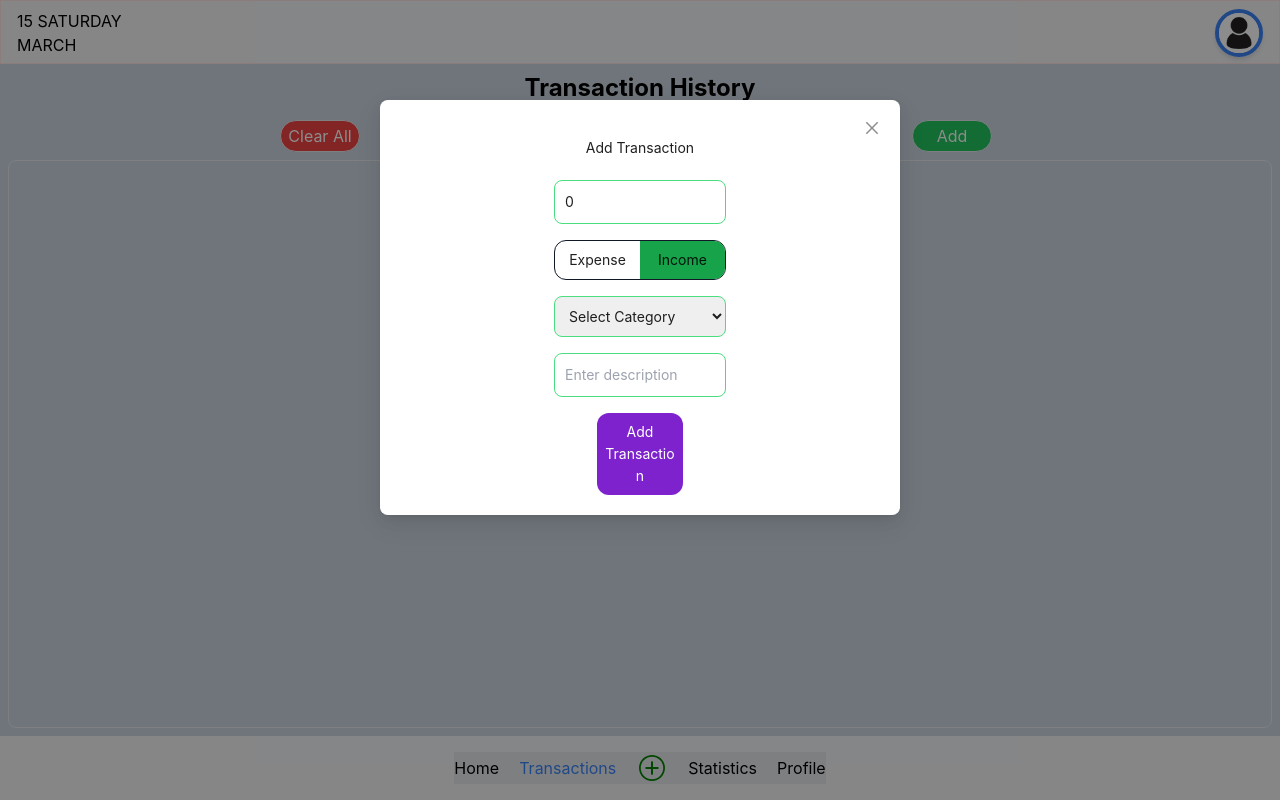
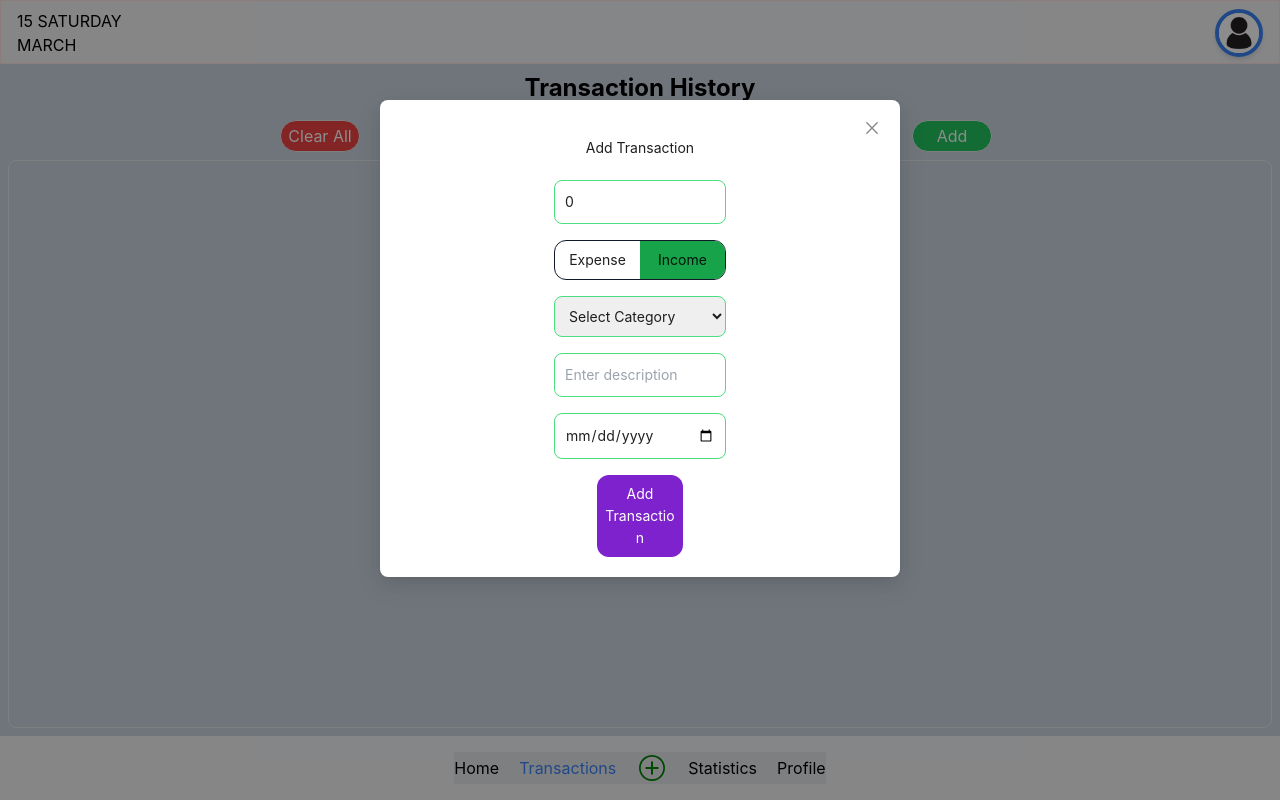
Before and after one commit to gnknaveenkumar/advanced_expense_tracker, a React (Create React App) app: page /transactions in a window 1280 px wide. Both pictures are taken after a click on the button "Add". Built offline with nearby package versions, Linux system fonts and the light colour scheme.

Commit message:
added date

```diff
--- a/src/App.tsx
+++ b/src/App.tsx
@@ -37,7 +37,7 @@ function App() {
             <Route path="/" element={<PageContainer />}>
               <Route path="/" element={<Home />} />
               <Route path="/transactions" element={<Transactions />} />
-              <Route path="/addTransaction" element={<AddTransaction />} />
+              {/* <Route path="/addTransaction" element={<AddTransaction />} /> */}
               <Route path="/statictics" element={<Statictics />} />
               <Route path="/profile" element={<Profile />} />
             </Route>
--- a/src/common/types.ts
+++ b/src/common/types.ts
@@ -4,7 +4,7 @@ export interface Transaction {
   category: string;
   description: string;
   isIncome: boolean;
-  date: number;
+  date: string;
 }
 
 export type TransactionType = {
--- a/src/components/AddTransactionModal.tsx
+++ b/src/components/AddTransactionModal.tsx
@@ -16,7 +16,7 @@ const AddTransactionModal = () => {
   const [money, setMoney] = useState<number>(0);
   const [category, setCategory] = useState<string>("");
   const [description, setDescription] = useState<string>("");
-  const [date, setDate] = useState<number>(Date.now());
+  const [date, setDate] = useState<string>("");
   const [isIncome, setIsIncome] = useState<boolean>(true);
   const [id, setId] = useState<number>(Date.now());
 
@@ -82,7 +82,7 @@ const AddTransactionModal = () => {
     setCategory("");
     setDescription("");
     setIsIncome(true);
-    setDate(0);
+    setDate("kik,,ll;p");
 
     setTransactionAction({
       id: null,
@@ -213,13 +213,13 @@ const AddTransactionModal = () => {
             />
 
             {/* Date Picker */}
-            {/* <input
+            <input
               type="date"
               value={date}
-              onChange={(e) => new Date(e.target.value).getTime()}
+              onChange={(e) => setDate(e.target.value)}
               required
               className="border border-green-400 rounded-lg p-2.5  outline-none box-border"
-            /> */}
+            />
 
             <button
               type="submit"
--- a/src/pages/AddTransaction.tsx
+++ b/src/pages/AddTransaction.tsx
@@ -6,7 +6,7 @@ const AddTransaction: React.FC = () => {
   const [money, setMoney] = useState<number>(0);
   const [category, setCategory] = useState<string>("");
   const [description, setDescription] = useState<string>("");
-  const [date, setDate] = useState<number>(Date.now());
+  const [date, setDate] = useState<string>("");
   const [isIncome, setIsIncome] = useState<boolean>(true);
   const [id, setId] = useState<number>(Date.now());
 
@@ -59,7 +59,7 @@ const AddTransaction: React.FC = () => {
     setCategory("");
     setDescription("");
     setIsIncome(true);
-    setDate(0);
+    setDate("");
   };
   return (
     <div className="flex flex-col">
@@ -123,14 +123,14 @@ const AddTransaction: React.FC = () => {
           className="border border-green-400 rounded-lg p-2.5  outline-none box-border"
         />
 
-        {/* Date Picker
+        {/* Date Picker */}
         <input
           type="date"
           value={date}
           onChange={(e) => setDate(e.target.value)}
           required
           className="border border-green-400 rounded-lg p-2.5  outline-none box-border"
-        /> */}
+        />
 
         <button
           type="submit"
--- a/src/pages/Transactions.tsx
+++ b/src/pages/Transactions.tsx
@@ -74,7 +74,7 @@ const Transactions = () => {
                     : `- ${transaction.money}`}
                 </span>
                 <span className="text-gray-500 text-sm">
-                  {formatDate(transaction.date)}
+                  {transaction.date}
                 </span>
               </div>
               <div className="flex flex-col gap-2">
--- a/src/utility/utils.ts
+++ b/src/utility/utils.ts
@@ -20,7 +20,6 @@ export const getFormattedMonth = (): string => {
 };
 
 export const getTransactionSummaryByType = (transactions: Transaction[]) => {
-  console.log(transactions);
   const { incomeTotal, expenseTotal } = transactions.reduce(
     (acc, transaction) => {
       if (transaction.isIncome) {
```
